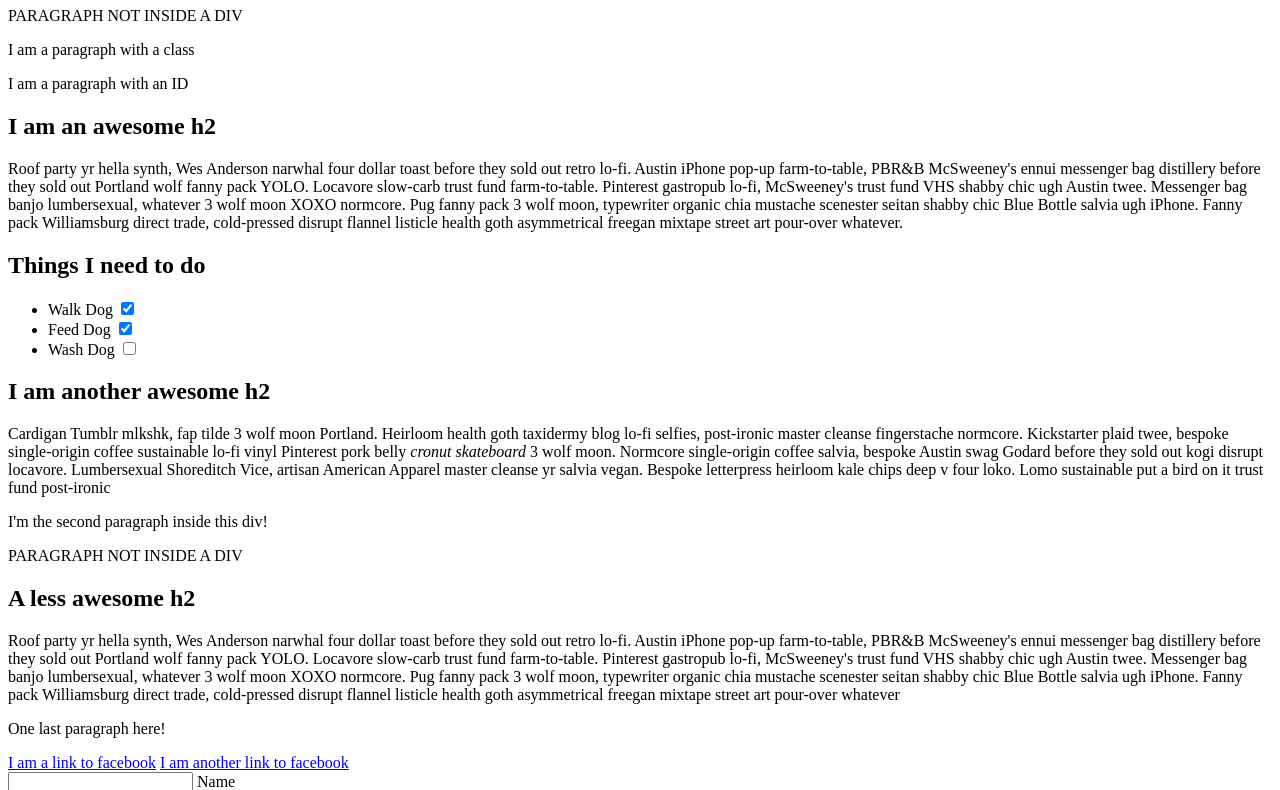
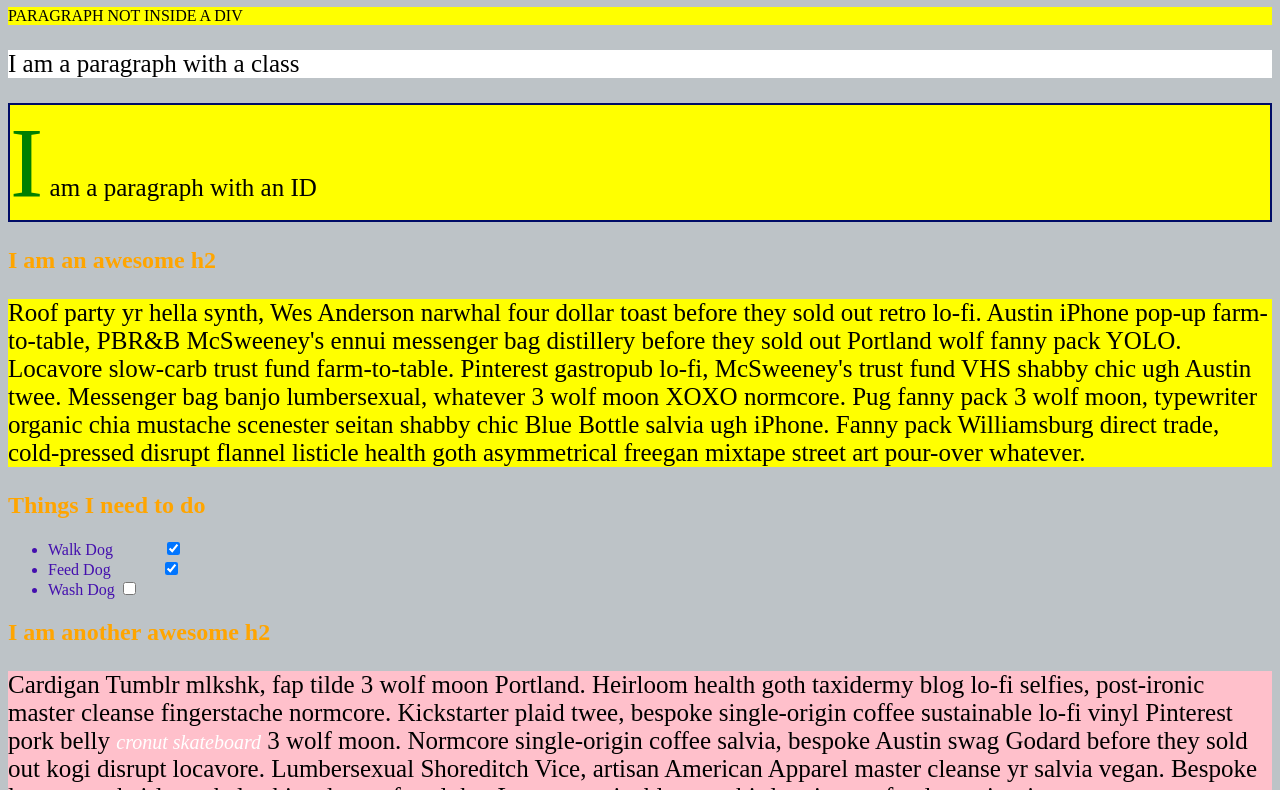
Before and after one commit to haribhuju/bhuju-cssSelector, a plain HTML site: page index.html in a window 1280 px wide. Shown: the part 73-863 px from the top of the page. Drawn offline with Linux system fonts and the light colour scheme.

Commit message:
completed all css code

```diff
--- a/style.css
+++ b/style.css
@@ -4,58 +4,100 @@ h2{
 color:purple
 }
 /* Give the <body> element a background of #bdc3c7*/
+body{
+    background-color: #bdc3c7;
+}
 
 
 /* Make the <h1> element #9b59b6*/
+h1{
+   color: #9b59b6;
+}
 
 
 /* Make all <h2> elements orange */
-
+h2{
+    color: orange;
+}
 
 /* Make all <li> elements blue(pick your own hexadecimal blue)*/
+ul li{
+    color: #440fae;
+}
 
 
 /*Change the background on every paragraph to be yellow*/
-
+p{
+    background-color: yellow;
+}
 
 /*Make all inputs have a 3px red border*/
-
+input{
+    border: 3px red solid;
+}
 
 /* Give everything with the class 'hello' a white background*/
-
+.hello{
+    background-color: white;
+}
 
 /* Give the element with id 'special' a 2px solid blue border(pick your own rgb blue)*/
-
+#special{
+    border: 2px solid rgb(0,12,102)
+}
 
 /*Make all the <p>'s that are nested inside of divs 25px font(font-size: 25px)*/
-
+div p{
+    font-size: 25px;
+}
 
 /*Make only inputs with type 'text' have a gray background*/
-
+input[type=text]{
+    background-color: gray;
+}
 
 /* Give both <p>'s inside the 3rd <div> a pink background*/
-
+div:nth-of-type(3) p{
+    background-color: pink;
+}
 
 /* Give the 2nd <p> inside the 3rd <div> a 5px white border*/
-
+div:nth-of-type(3) p:nth-of-type(2){
+    border: 5px solid white;
+}
 
 /* Make the <em> in the 3rd <div> element white and 20px font(font-size:20px)*/
-
+div:nth-of-type(3) em{
+    color: white;
+    font-size: 20px;
+}
 
 
 /*BONUS CHALLENGES*/
 /*You may need to research some other selectors and properties*/
 
 /*Make all "checked" checkboxes have a left margin of 50px(margin-left: 50px)*/
-
+input:checked{
+    margin-left: 50px;
+}
 
 /* Make the <label> elements all UPPERCASE without changing the HTML(definitely look this one up*/
-
+label{
+    text-transform: uppercase;
+}
 
 /*Make the first letter of the element with id 'special' green and 100px font size(font-size: 100)*/
-
+#special::first-letter{
+    color: green;
+    font-size: 100px;
+}
 
 /*Make the <h1> element's color change to blue when hovered over */
-
+h1:hover{
+    color: blue;
+}
 
 /*Make the <a> element's that have been visited gray */
+a:visited{
+    color: gray;
+}
```
